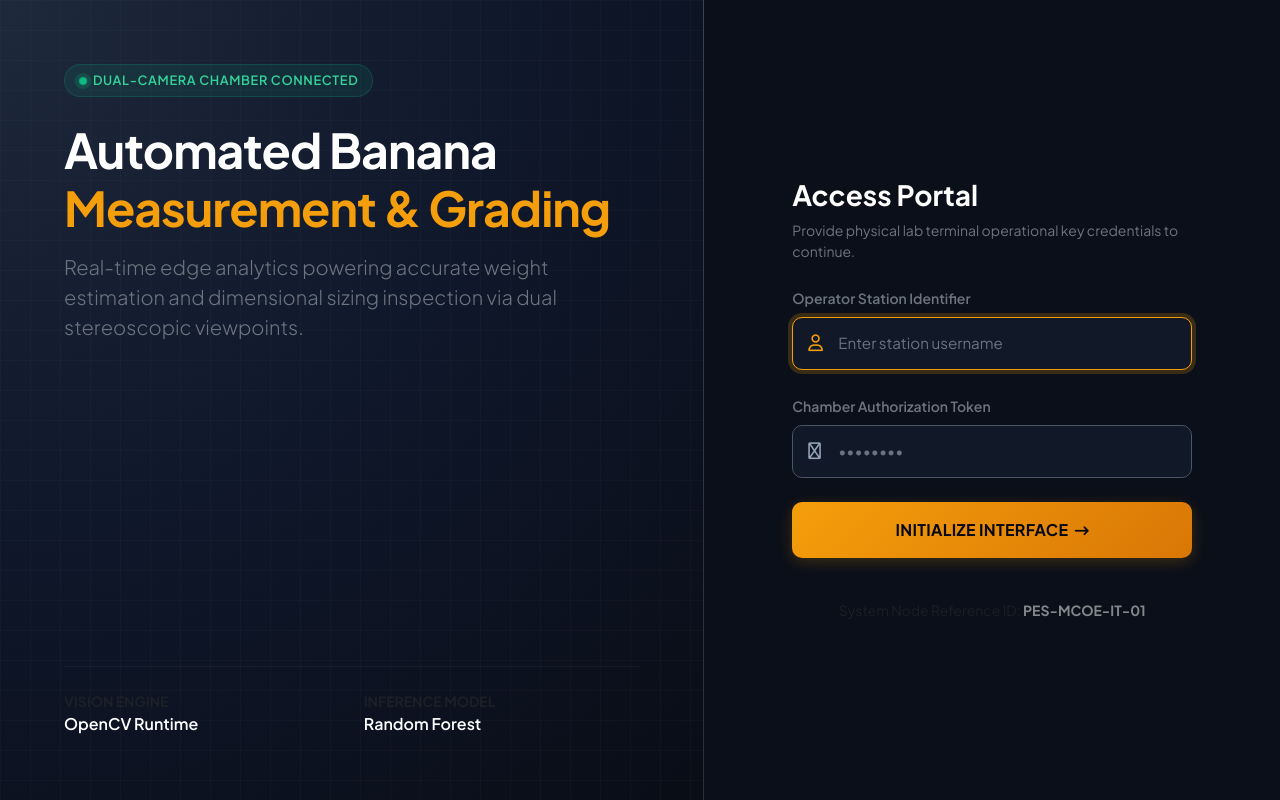
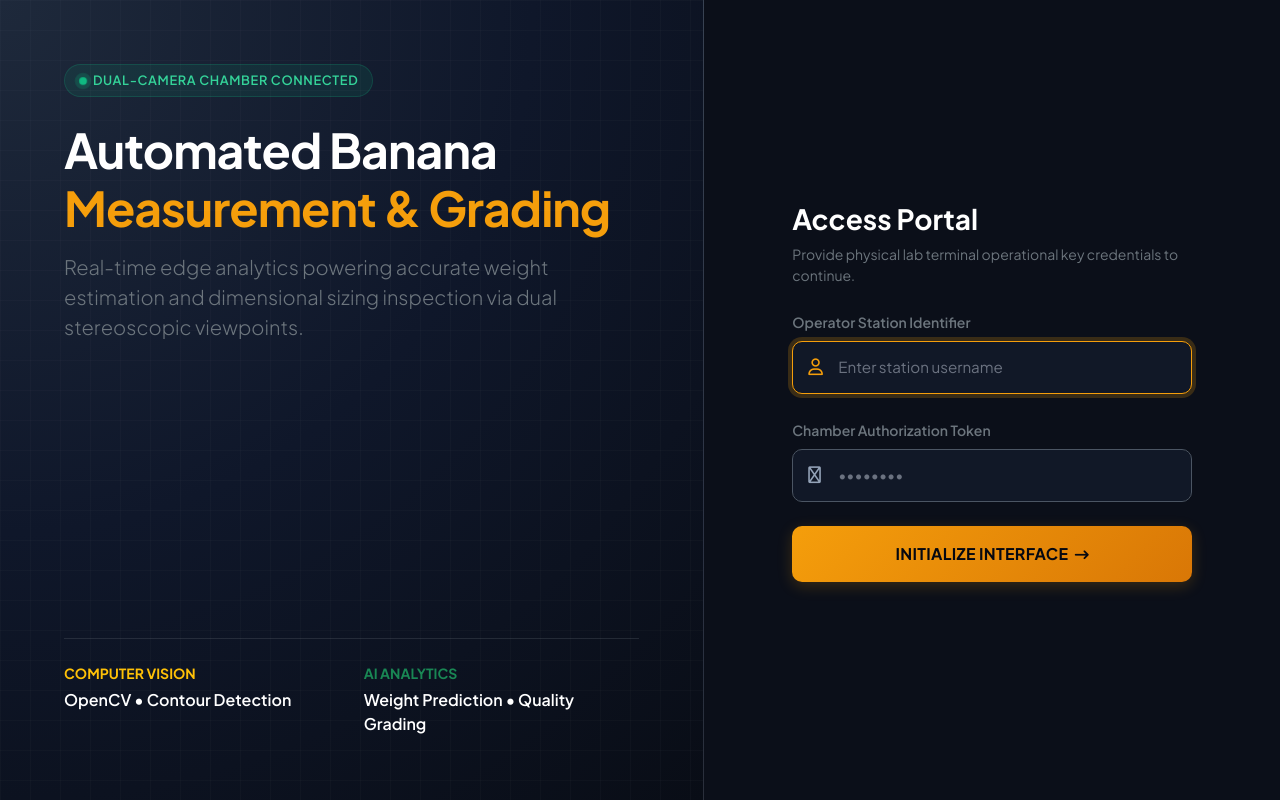
Before and after one commit to Wani-Chetan-999/banana-quality-analyzer, a Django app: page /accounts/login/?next=/ in a window 1280 px wide. Run offline with Django 5.2, Linux system fonts and the light colour scheme.

Commit message:
Final UI Improvement

```diff
--- a/core_app/settings.py
+++ b/core_app/settings.py
@@ -145,7 +145,9 @@ MEDIA_URL = "/media/"
 MEDIA_ROOT = BASE_DIR / "media"
 
 STATIC_URL = "/static/"
-STATIC_ROOT = BASE_DIR / "staticfiles"
+STATICFILES_DIRS = [
+    BASE_DIR / "static",
+]
 STATICFILES_STORAGE = 'whitenoise.storage.CompressedManifestStaticFilesStorage'
 
 LOGIN_REDIRECT_URL = "/"
--- a/templates/dashboard/history.html
+++ b/templates/dashboard/history.html
@@ -1,4 +1,5 @@
 <!DOCTYPE html>
+{% load static %}
 <html lang="en">
 <head>
     <meta charset="UTF-8">
@@ -7,7 +8,7 @@
     <link href="https://cdn.jsdelivr.net/npm/bootstrap@5.3.2/dist/css/bootstrap.min.css" rel="stylesheet">
     <link href="https://fonts.googleapis.com/css2?family=Plus+Jakarta+Sans:wght@400;500;600;700&display=swap" rel="stylesheet">
     <link href="https://cdnjs.cloudflare.com/ajax/libs/font-awesome/6.4.0/css/all.min.css" rel="stylesheet">
-
+    <link rel="icon" type="image/png" href="{% static 'images/favicon.png' %}">
     <style>
         :root {
             --bg-darker: #090d16;
--- a/templates/dashboard/index.html
+++ b/templates/dashboard/index.html
@@ -1,5 +1,5 @@
 <!DOCTYPE html>
-
+{% load static %}
 <html lang="en">
 <head>
     <meta charset="UTF-8">
@@ -7,6 +7,7 @@
     <title>Dashboard | AI Banana Grading & Measurement</title>
     <link href="https://cdn.jsdelivr.net/npm/bootstrap@5.3.0/dist/css/bootstrap.min.css" rel="stylesheet">
     <link href="https://cdnjs.cloudflare.com/ajax/libs/font-awesome/6.4.0/css/all.min.css" rel="stylesheet">
+    <link rel="icon"type="image/png" href="{% static 'images/favicon.png' %}">
     <style>
         :root {
             --bg-main: #0f172a;
--- a/templates/registration/login.html
+++ b/templates/registration/login.html
@@ -1,8 +1,10 @@
 <!DOCTYPE html>
+{% load static %}
 <html lang="en">
 <head>
     <meta charset="UTF-8">
     <meta name="viewport" content="width=device-width, initial-scale=1.0">
+    <link rel="icon" href="https://img.icons8.com/color/48/search.png">
     <title>System Authentication | Banana AI Vision Engine</title>
     <link href="https://cdn.jsdelivr.net/npm/bootstrap@5.3.2/dist/css/bootstrap.min.css" rel="stylesheet">
     <link href="https://fonts.googleapis.com/css2?family=Plus+Jakarta+Sans:wght@300;400;500;600;700&display=swap" rel="stylesheet">
@@ -178,18 +180,31 @@
             </p>
         </div>
 
-        <div class="border-top border-secondary border-opacity-10 pt-4 mt-5">
-            <div class="row g-4">
-                <div class="col-6 col-sm-3 col-lg-6">
-                    <small class="text-muted d-block text-uppercase small fw-bold">Vision Engine</small>
-                    <span class="fw-semibold text-white">OpenCV Runtime</span>
-                </div>
-                <div class="col-6 col-sm-3 col-lg-6">
-                    <small class="text-muted d-block text-uppercase small fw-bold">Inference Model</small>
-                    <span class="fw-semibold text-white">Random Forest</span>
-                </div>
-            </div>
+        <div class="border-top border-secondary border-opacity-25 pt-4 mt-5">
+    <div class="row g-4">
+
+        <div class="col-6">
+            <small class="d-block text-uppercase fw-bold text-warning mb-1">
+                Computer Vision
+            </small>
+
+            <span class="fw-semibold text-white">
+                OpenCV • Contour Detection
+            </span>
         </div>
+
+        <div class="col-6">
+            <small class="d-block text-uppercase fw-bold text-success mb-1">
+                AI Analytics
+            </small>
+
+            <span class="fw-semibold text-white">
+                Weight Prediction • Quality Grading
+            </span>
+        </div>
+
+    </div>
+</div>
     </div>
 
     <div class="side-form-pane">
@@ -231,9 +246,7 @@
                 </button>
             </form>
 
-            <div class="text-center mt-4">
-                <span class="text-muted small">System Node Reference ID: <strong class="text-white-50">PES-MCOE-IT-01</strong></span>
-            </div>
+
         </div>
     </div>
 </div>
```
Also changed, not shown: utils/pdf_generator.py (+7 -1 lines), static/images/favicon.png (added), static/images/logo.png (added).
